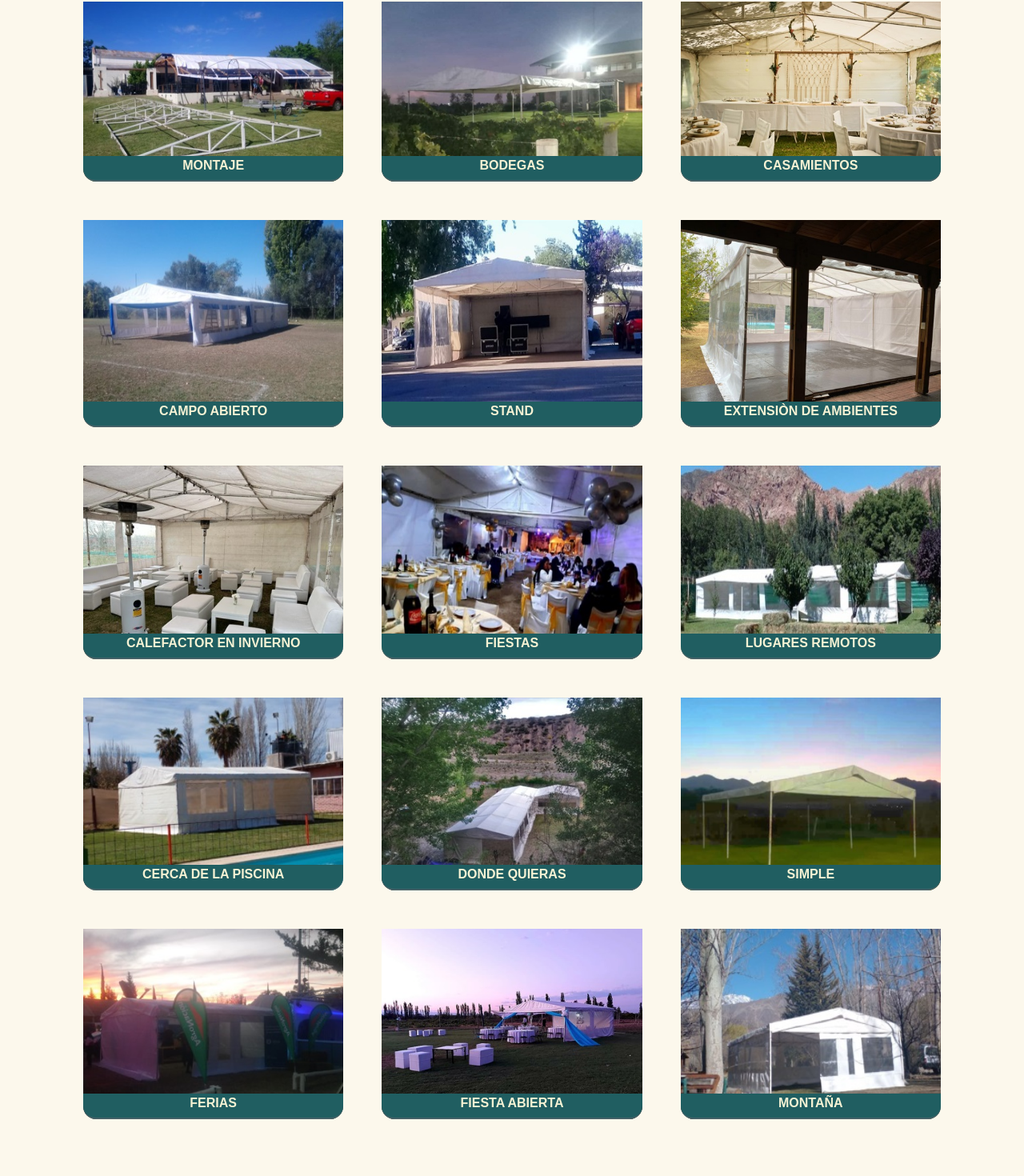
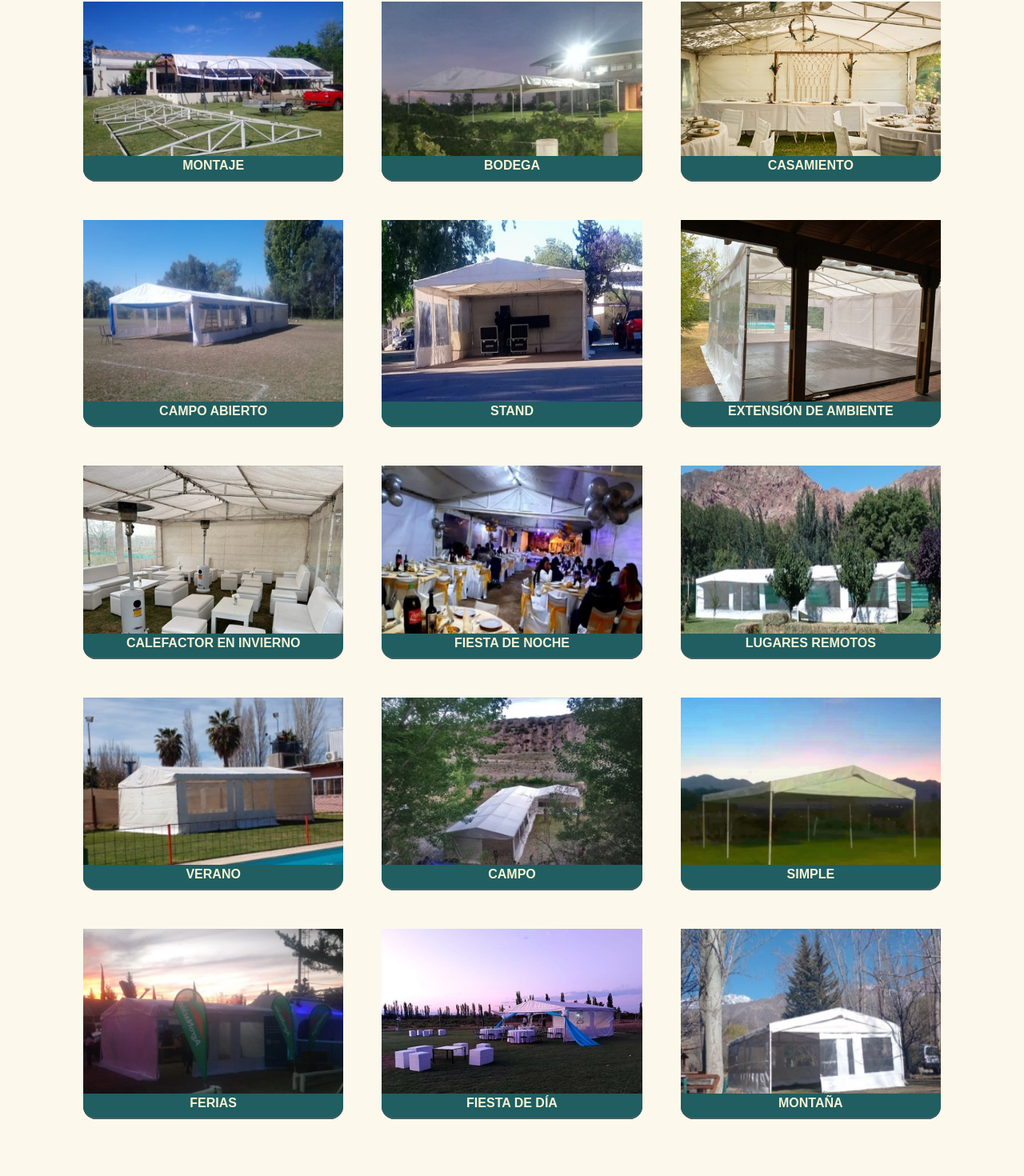
Before and after one commit to DevZeppelin/carpasmm, a Next.js app: page / in a window 1280 px wide. Shown: the part 1243-2713 px from the top of the page at 80% size. Built offline with nearby package versions, Linux system fonts and the light colour scheme.

Commit message:
change text in grid section

```diff
--- a/src/app/acercade/page.js
+++ b/src/app/acercade/page.js
@@ -19,7 +19,7 @@ const QuienesSomos = () => {
           <div className="grid grid-cols-1 md:grid-cols-2 gap-6">
             <div className="text-center space-y-8 md:space-y-4 p-8 md:p-16">
               <h2 className="text-2xl font-extrabold text-yellow">
-                Somos la solución a los eventos al aire libre
+                Somos la solución para los eventos al aire libre
               </h2>
               <div className="bg-yellow w-32 h-1 mx-auto"></div>
               <p className="font-bold"> Nuestro propósito:</p>
--- a/src/app/components/sections/SectionGridImages.js
+++ b/src/app/components/sections/SectionGridImages.js
@@ -11,12 +11,12 @@ const SectionGridImages = () => {
               alt="Montaje"
             />
             <IndexGridImageContent
-              name="Bodegas"
+              name="Bodega"
               src="/grid/bodegas.jpg"
               alt="Bodegas"
             />
             <IndexGridImageContent
-              name="Casamientos"
+              name="Casamiento"
               src="/grid/casamiento.jpg"
               alt="Casamientos"
             />
@@ -31,7 +31,7 @@ const SectionGridImages = () => {
               alt="eventos"
             />
             <IndexGridImageContent
-              name="Extensiòn de ambientes"
+              name="Extensión de ambiente"
               src="/grid/extension.jpg"
               alt="extension"
             />
@@ -41,7 +41,7 @@ const SectionGridImages = () => {
               alt="calefactor"
             />
             <IndexGridImageContent
-              name="Fiestas"
+              name="Fiesta de noche"
               src="/grid/fiesta.jpg"
               alt="fiesta"
             />
@@ -51,12 +51,12 @@ const SectionGridImages = () => {
               alt="montaña2"
             />
             <IndexGridImageContent
-              name="Cerca de la piscina"
+              name="Verano"
               src="/grid/pool.jpg"
               alt="pool"
             />
             <IndexGridImageContent
-              name="Donde quieras"
+              name="Campo"
               src="/grid/rio.jpg"
               alt="rio"
             />
@@ -71,7 +71,7 @@ const SectionGridImages = () => {
               alt="stands"
             />
             <IndexGridImageContent
-              name="Fiesta abierta"
+              name="Fiesta de día"
               src="/grid/fiesta2.jpg"
               alt="fiesta2"
             />
--- a/src/app/layout.js
+++ b/src/app/layout.js
@@ -13,8 +13,8 @@ const geistMono = localFont({
 });
 
 export const metadata = {
-  title: "Create Next App",
-  description: "Generated by create next app",
+  title: "Carpas MM",
+  description: "Alquiler de carpas y gazebos MM para eventops al aire libre",
 };
 
 export default function RootLayout({ children }) {
```
